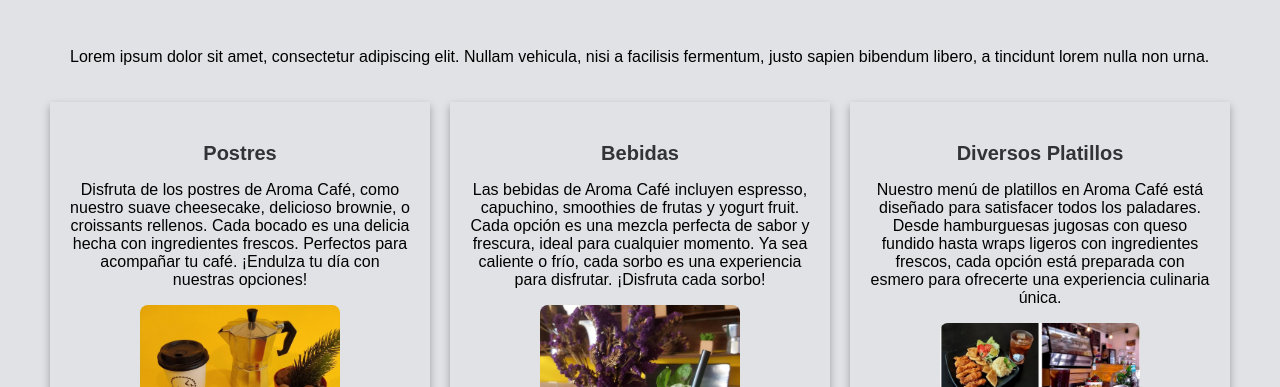
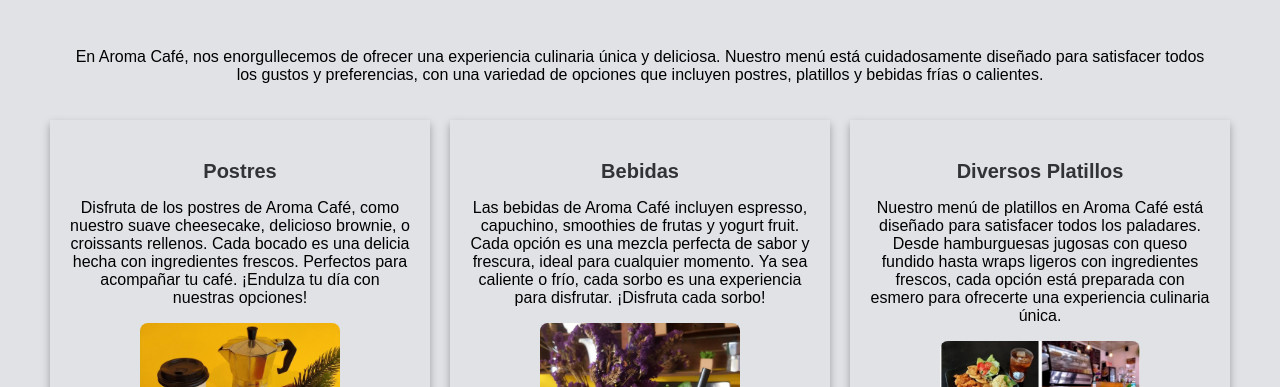
Before and after one commit to victoriavalencia06/CafeteriaAromaCafe, a plain HTML site: page index.html in a window 1280 px wide. Shown: the part 713-1100 px from the top of the page. Drawn offline with Linux system fonts and the light colour scheme.

Commit message:
Modificacion de un parrafo

```diff
--- a/index.html
+++ b/index.html
@@ -41,9 +41,9 @@
         <div class="coffe-content container">
             <h2 class="center">Nuestras categorias</h2>
             <p class="txt-parrafo">
-                Lorem ipsum dolor sit amet, consectetur adipiscing elit. Nullam vehicula,
-                nisi a facilisis fermentum, justo sapien bibendum libero,
-                a tincidunt lorem nulla non urna.
+                En Aroma Café, nos enorgullecemos de ofrecer una experiencia culinaria única y deliciosa.
+                Nuestro menú está cuidadosamente diseñado para satisfacer todos los gustos y preferencias,
+                con una variedad de opciones que incluyen postres, platillos y bebidas frías o calientes.
             </p>
         </div>
         <div class="coffe-group">
```
